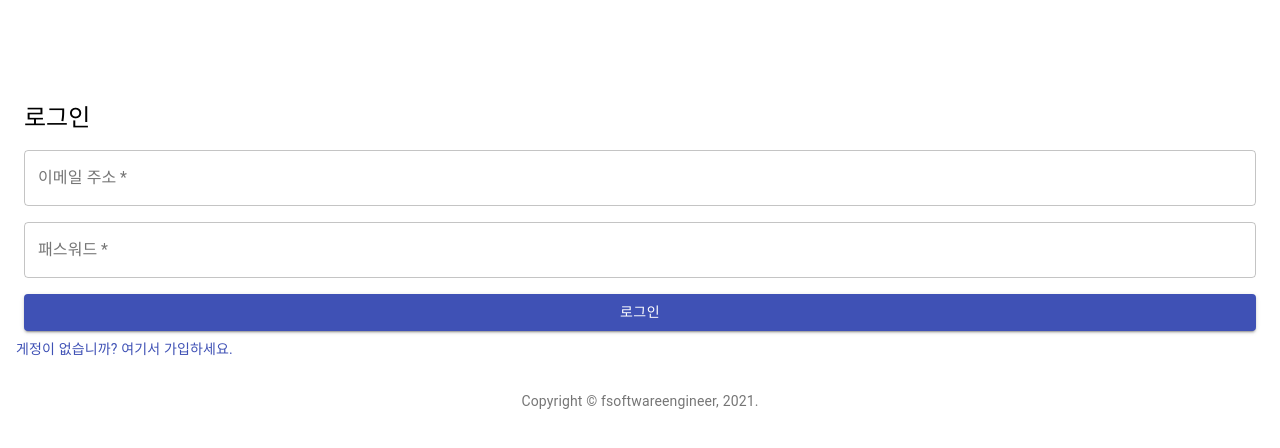
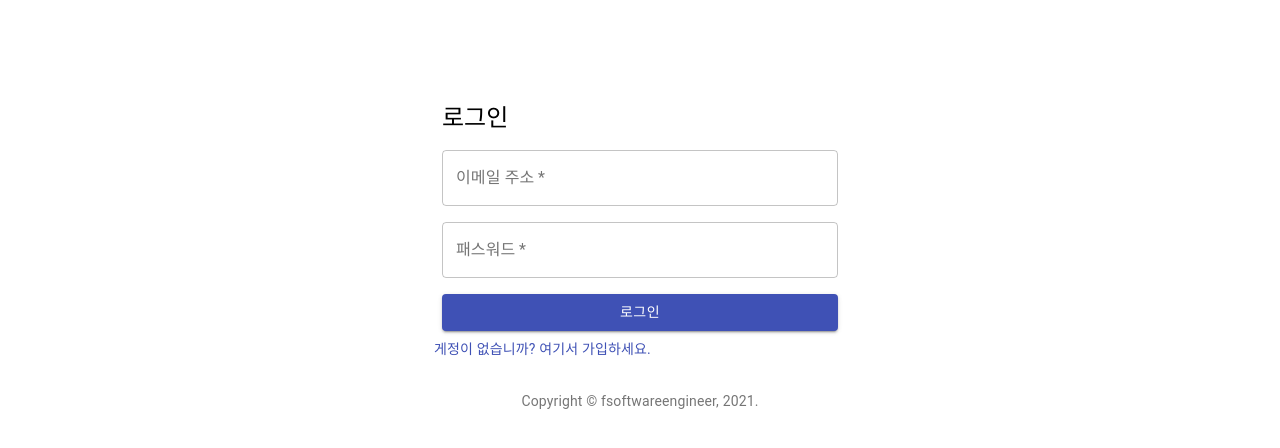
Before and after one commit to flo2seul/TodoProject, a React (Create React App) app in the folder react-workspace/todo-react-app/: page /login in a window 1280 px wide. Shown: the top 448 px of the page. Built offline with nearby package versions, Linux system fonts and the light colour scheme.

Commit message:
json error 수정 1차 시도 (실패)

```diff
--- a/react-workspace/todo-react-app/src/App.js
+++ b/react-workspace/todo-react-app/src/App.js
@@ -58,7 +58,7 @@ delete = (item) => {
     var navigationBar = (
       <AppBar position="static">
         <Toolbar>
-          <Grid justify="space-between" container>
+          <Grid container justify="space-between">
             <Grid item>
               <Typography variant="h6">오늘의 할일</Typography>
 
--- a/react-workspace/todo-react-app/src/Login.js
+++ b/react-workspace/todo-react-app/src/Login.js
@@ -24,7 +24,7 @@ class Login extends React.Component {
 
     render() {
         return (
-            <Container component="main" masWidth="xs" style={{ marginTop: "8%"}}>
+            <Container component="main" maxWidth="xs" style={{ marginTop: "8%"}}>
 
                 <form noValidate onSubmit={this.handleSubmit}>
                     {" "}
--- a/react-workspace/todo-react-app/src/SignUp.js
+++ b/react-workspace/todo-react-app/src/SignUp.js
@@ -77,7 +77,7 @@ class SignUp extends React.Component {
                             </Button>
                         </Grid>
                     </Grid>
-                    <Grid container justify="flex-end">
+                    <Grid container justifyContent="flex-end">
                         <Grid item>
                             <Link href="/login" variant="body2">
                                 이미 계정이 있습니까? 로그인 하세요.
```
